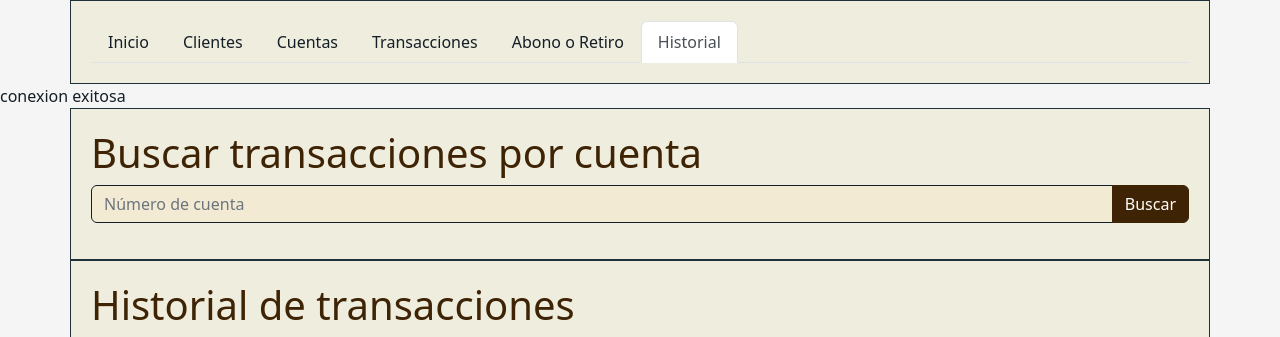
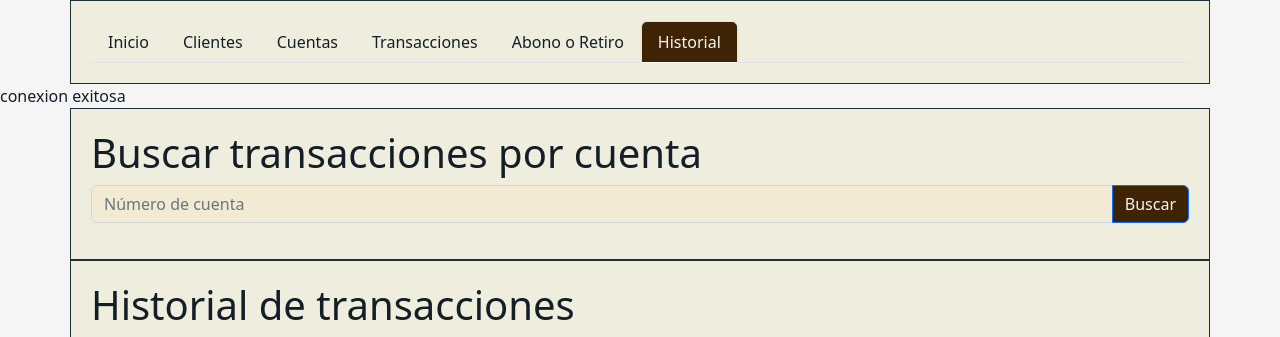
Before and after one commit to JaviBlaus/Sistemas-Op, a PHP site: page /Historial.php in a window 1280 px wide. Shown: the top 337 px of the page. Run offline with PHP 8.4, Linux system fonts and the light colour scheme; data that the repository does not hold is empty.

Commit message:
Update Historial.php
se arregla la cabecera

```diff
--- a/websito/secciones/Historial.php
+++ b/websito/secciones/Historial.php
@@ -18,82 +18,14 @@ $consulta->execute();
 $resultado = $consulta->fetchAll(PDO::FETCH_ASSOC);
 ?>
 
-<!doctype html>
-<html lang="en">
-
-<head>
-  <title>Title</title>
-  <!-- Required meta tags -->
-  <meta charset="utf-8">
-  <meta name="viewport" content="width=device-width, initial-scale=1, shrink-to-fit=no">
-
-  <!-- Bootstrap CSS v5.2.1 -->
-  <link href="https://cdn.jsdelivr.net/npm/bootstrap@5.2.1/dist/css/bootstrap.min.css" rel="stylesheet"
-    integrity="sha384-iYQeCzEYFbKjA/T2uDLTpkwGzCiq6soy8tYaI1GyVh/UjpbCx/TYkiZhlZB6+fzT" crossorigin="anonymous">
-
-  <style>
-    body {
-      background-color: #F5F5F5;
-      color: #141E27;
-    }
-
-    .container {
-      background-color: #EEEDDE;
-      border: 1px solid #203239;
-      padding: 20px;
-    }
-
-    h1 {
-      color: #3F2305;
-    }
-
-    input.form-control {
-      background-color: #F2EAD3;
-      border: 1px solid #141E27;
-      color: #141E27;
-    }
-
-    button.btn.btn-primary {
-      background-color: #3F2305;
-      border-color: #3F2305;
-    }
-
-    table.table {
-      background-color: #E0DDAA;
-      border: 1px solid #203239;
-    }
-
-    a.nav-link {
-      background-color: #F2EAD3;
-      color: #141E27;
-    }
-
-    a.nav-link:hover,
-    a.nav-link.active {
-      background-color: #EEEDDE;
-      color: #141E27;
-    }
-
-    .table th {
-      background-color: #DFD7BF;
-      color: #141E27;
-    }
-
-    .table td {
-      background-color: #F2EAD3;
-      color: #141E27;
-    }
-  </style>
-</head>
-
 <body>
   <div class="container">
     <h1>Buscar transacciones por cuenta</h1>
 
     <form action="Historial.php" method="GET" class="mb-3">
       <div class="input-group">
-        <input type="text" class="form-control" name="cuenta" placeholder="Número de cuenta">
-        <button class="btn btn-primary" type="submit">Buscar</button>
+        <input type="text" class="form-control" name="cuenta" placeholder="Número de cuenta" style="background-color: #F2EAD3; color: #141E27;">
+        <button class="btn btn-primary" type="submit" style="background-color: #3F2305; color: #F5F5F5;">Buscar</button>
       </div>
     </form>
   </div>
```
